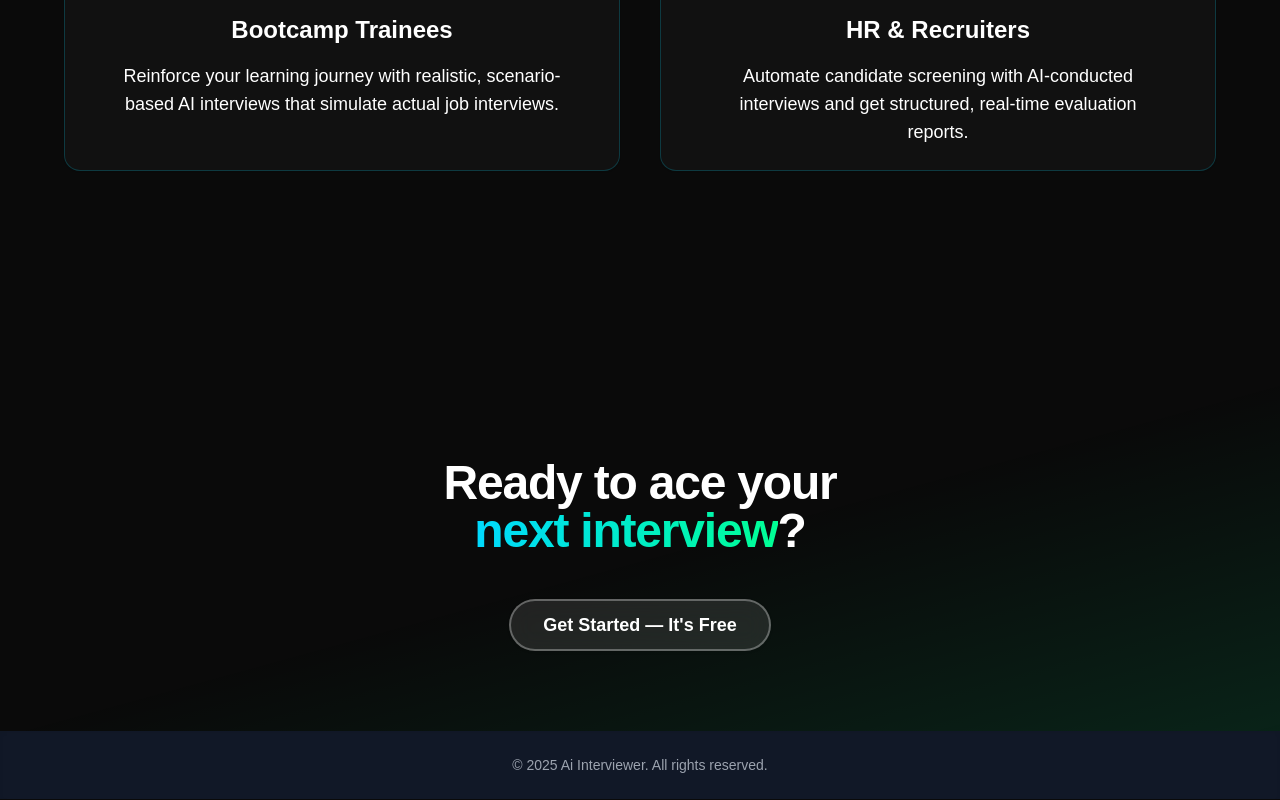
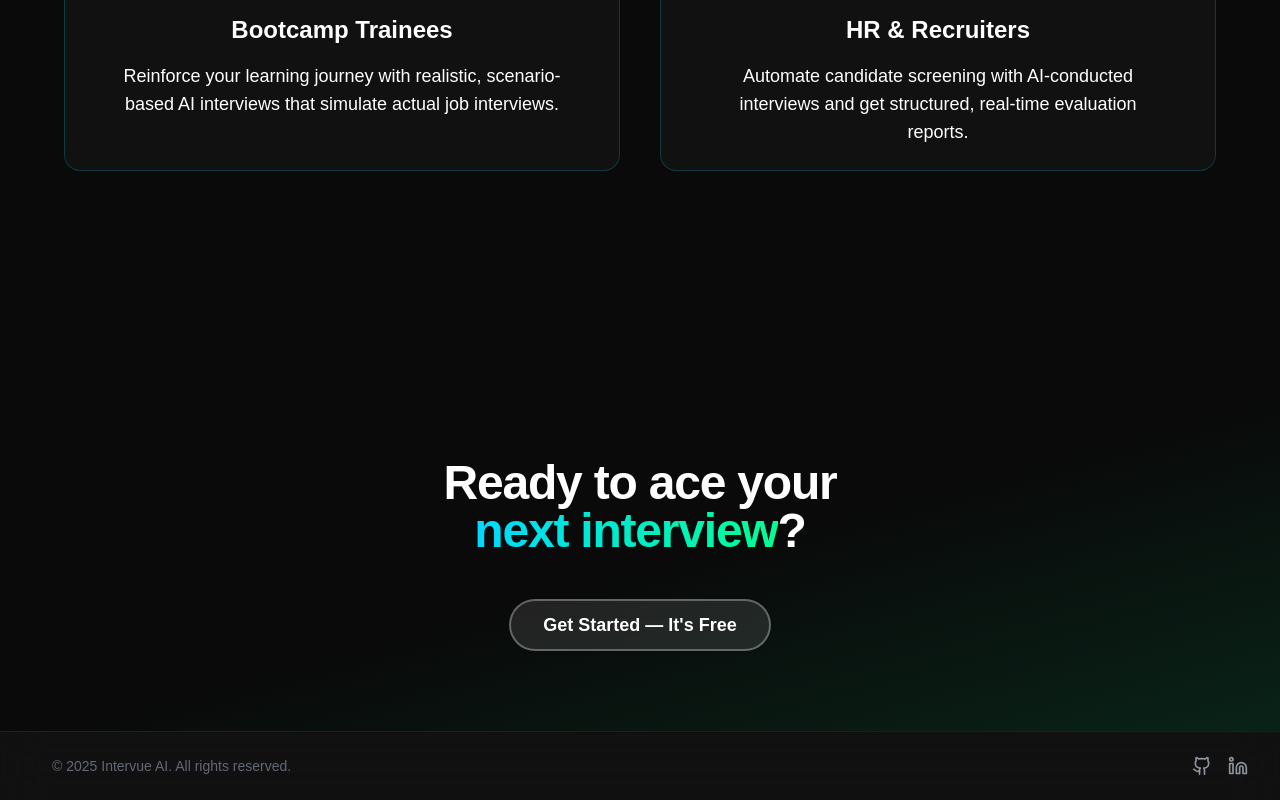
Before and after one commit to Maarij-Aqeel/nexium_final_project, a Next.js app: page / in a window 1280 px wide. Shown: the part 2312-3112 px from the top of the page. Built offline with nearby package versions, Linux system fonts and the light colour scheme; no server answers; a web font is replaced by a local one.

Commit message:
Updating Interview

```diff
--- a/app/layout.tsx
+++ b/app/layout.tsx
@@ -1,8 +1,8 @@
 import type { Metadata } from "next";
 import { Mona_Sans } from "next/font/google";
 import Navigation from "./components/navigation";
+import { Github, Linkedin } from "lucide-react";
 import UserProviderWrapper from "@/components/providers/UserProviderWrapper";
-import { pageBaseClass } from "@/styles/pageBaseClass";
 import { Toaster } from "sonner";
 import "./globals.css";
 
@@ -31,9 +31,26 @@ export default function RootLayout({
 
           <Toaster richColors position="top-center" />
           {/* Footer */}
-          <footer className="bg-gray-900 text-center text-muted py-6 shadow-inner">
-            <div className="text-sm">
-              © {new Date().getFullYear()} Ai Interviewer. All rights reserved.
+          <footer className="bg-white/[0.03] border-t border-white/[0.06] py-6 backdrop-blur-xl px-6 sm:px-8">
+            <div className="max-w-7xl mx-auto">
+              {/* Divider */}
+              <div className="flex flex-col sm:flex-row items-center justify-between gap-4">
+                <p className="text-sm ml-5 text-gray-500/90">
+                  © {new Date().getFullYear()} Intervue AI. All rights reserved.
+                </p>
+
+                <div className="flex items-center gap-4">
+                  <a href="https://github.com/Maarij-Aqeel" className="group">
+                    <Github className="w-5 h-5 text-gray-400/90 group-hover:text-white transition-all duration-200" />
+                  </a>
+                  <a
+                    href="https://www.linkedin.com/in/maarijaqeel/"
+                    className="group"
+                  >
+                    <Linkedin className="w-5 h-5 text-gray-400/90 group-hover:text-white transition-all duration-200" />
+                  </a>
+                </div>
+              </div>
             </div>
           </footer>
         </UserProviderWrapper>
--- a/app/results/page.tsx
+++ b/app/results/page.tsx
@@ -47,7 +47,6 @@ export default function SingleInterview() {
   const student_id = searchParams.get("q") || "";
   const [session_data, setSessionData] = useState<any>(null);
   const [questions, setQuestions] = useState<any[]>([]);
-  const [loading, setLoading] = useState(true);
   const router = useRouter();
 
   // Validate UUID
@@ -56,20 +55,14 @@ export default function SingleInterview() {
     if (!isUUID(interview_id) || !isUUID(student_id)) router.push("/");
   }, [student_id, interview_id]);
 
-  useEffect(() => {
-    const timer = setTimeout(() => setLoading(false), 6000);
-    return () => clearTimeout(timer);
-  }, []);
-
   const { data, error, isLoading } = useSWR(
-    !loading && interview_id && student_id
-      ? [`session`, interview_id, student_id]
-      : null,
+    interview_id && student_id ? [`session`, interview_id, student_id] : null,
     () => getsession(interview_id, student_id),
     {
       revalidateOnFocus: false,
       revalidateOnReconnect: false,
       shouldRetryOnError: false,
+      refreshInterval: 2000, // Check after every 2 s
     }
   );
 
@@ -84,7 +77,7 @@ export default function SingleInterview() {
     return <Error msg="Unable to get interview results" />;
   }
 
-  if (isLoading || loading) {
+  if (isLoading || !data || !session_data) {
     return <Loading msg1="Getting your interview results..." />;
   }
 
@@ -260,7 +253,7 @@ export default function SingleInterview() {
                                   ),
                                 }}
                               >
-                                {session_data.feedback.strengths}
+                                {session_data?.feedback?.strengths}
                               </ReactMarkdown>
                             </CardDescription>
                           </CardHeader>
@@ -295,7 +288,7 @@ export default function SingleInterview() {
                                   ),
                                 }}
                               >
-                                {session_data.feedback.needed_improvements}
+                                {session_data?.feedback?.needed_improvements}
                               </ReactMarkdown>
                             </CardDescription>
                           </CardHeader>
--- a/components/InterviewCards.tsx
+++ b/components/InterviewCards.tsx
@@ -8,7 +8,6 @@ import {
 } from "@/components/ui/card";
 import ConfigureInterview from "./ConfigureInterview";
 import { Button } from "@/components/ui/button";
-import GlowTrail from "./GlowTrail";
 import { useState } from "react";
 import Interviews from "@/lib/constants/Interviews";
 import { TextFade } from "./FadeUp";
@@ -114,9 +113,9 @@ export default function InterviewCards() {
 
       {selectedInterview && (
         <div className="transition-all duration-200 fixed inset-0 z-50 flex items-center justify-center bg-black/60 backdrop-blur-md px-4">
-          <GlowTrail
+          <div
             className="w-full sm:w-4/6 md:w-2/4 lg:w-2/6 max-w-2xl"
-            rounded="rounded-3xl"
+
           >
             <div className="relative w-full bg-gradient-to-r from-[#090c13]/95 to-[#111827]/95 p-8 rounded-3xl shadow-2xl">
               <ConfigureInterview
@@ -124,7 +123,7 @@ export default function InterviewCards() {
                 controlstate={setSelectedInterview}
               />
             </div>
-          </GlowTrail>
+          </div>
         </div>
       )}
     </>
--- a/components/InterviewContent.tsx
+++ b/components/InterviewContent.tsx
@@ -47,7 +47,7 @@ export const InterviewContent = ({
         initial={{ opacity: 0, y: 30 }}
         animate={{ opacity: 1, y: 0 }}
         transition={{ duration: 0.6, delay: 0.5 }}
-        className="flex items-center justify-start mt-10 ml-8 relative"
+        className="flex items-center justify-start mt-10 ml-10 relative"
       >
         <motion.div
           initial={{ opacity: 0, y: 20 }}
--- a/components/Profile.tsx
+++ b/components/Profile.tsx
@@ -94,9 +94,6 @@ export default function Profile() {
         </DropdownMenuLabel>
         <DropdownMenuSeparator />
         <DropdownMenuItem className="text-gray-300 cursor-pointer hover:bg-gray-900/70">
-          Dashboard
-        </DropdownMenuItem>
-        <DropdownMenuItem className="text-gray-300 cursor-pointer hover:bg-gray-900/70">
           Settings
         </DropdownMenuItem>
         <DropdownMenuItem
```
